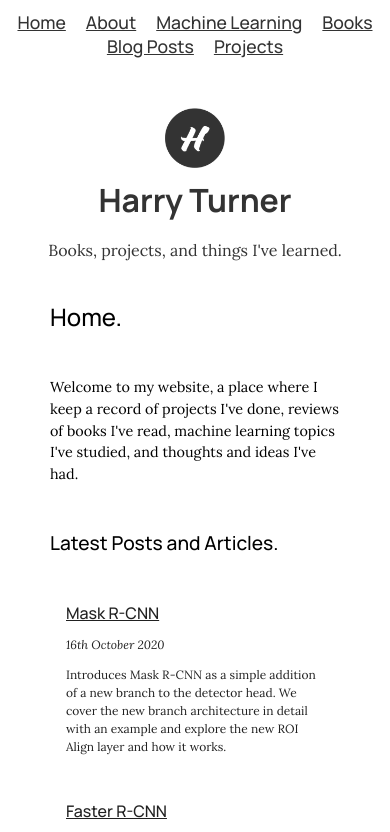
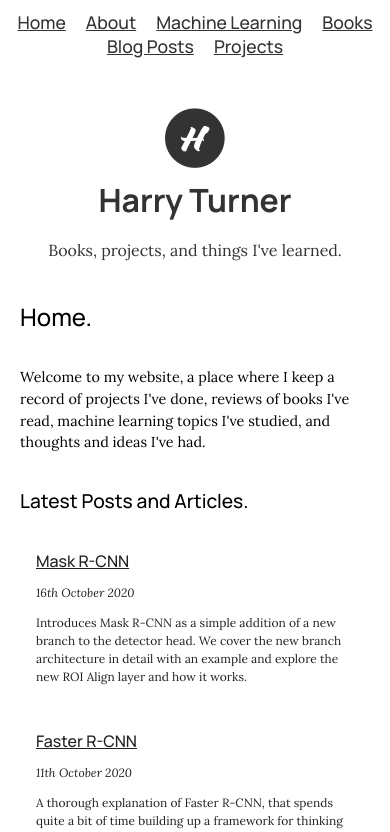
Before and after one commit to HarryTurner93/personal_website, a React (Create React App) app: page / in a window 390 px wide. Shown: the top 832 px of the page. Built offline with nearby package versions, Linux system fonts and the light colour scheme.

Commit message:
Better formatting for mobile.

```diff
--- a/src/App.css
+++ b/src/App.css
@@ -240,4 +240,26 @@ a:visited {
         display: none;
     }
 
+    /* Content Formatting */
+    /* ------------------ */
+
+    .contentBlockTitle {
+        padding-left: 20px;
+        padding-right: 20px;
+        padding-bottom: 20px;
+        padding-top: 50px;
+    }
+
+    .contentBlockHeading {
+        padding-left: 20px;
+        padding-right: 20px;
+        padding-top: 20px;
+        padding-bottom: 20px;
+    }
+
+    .contentBlock {
+         padding-left: 20px;
+         padding-right: 20px;
+    }
+
 }
```
